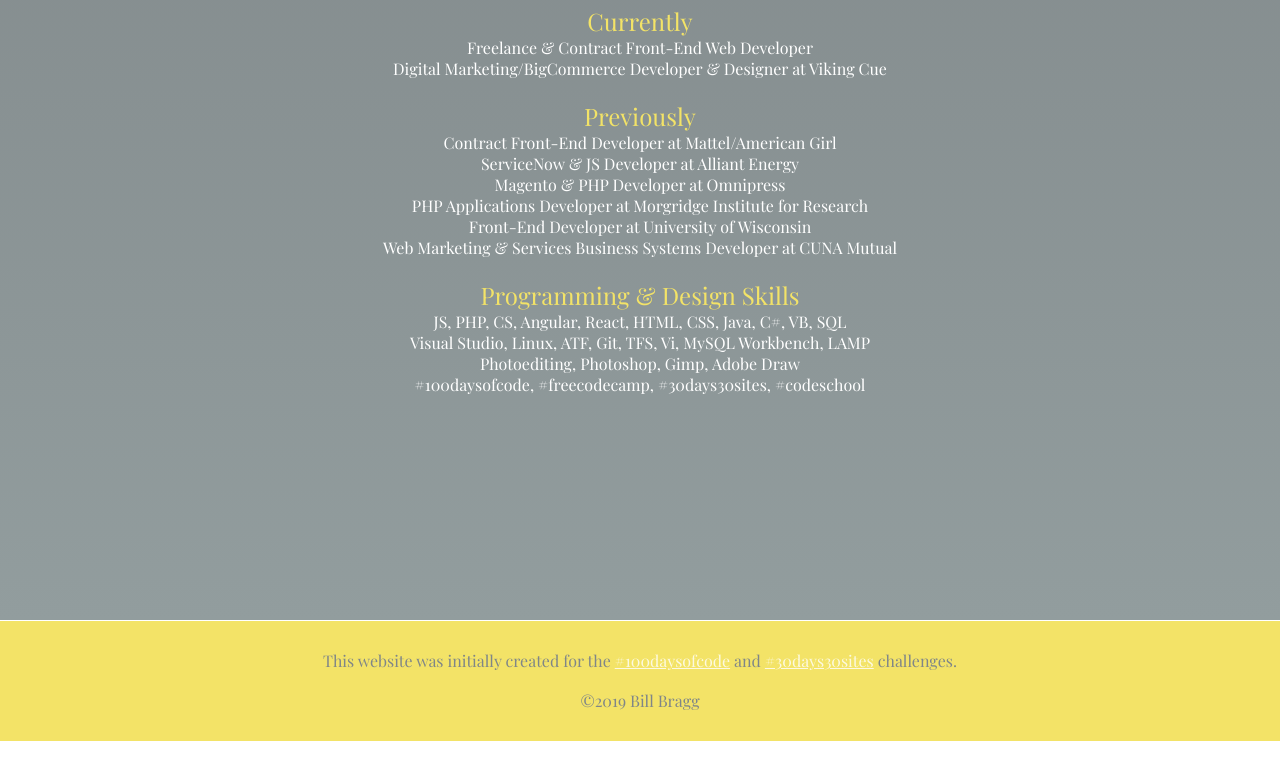
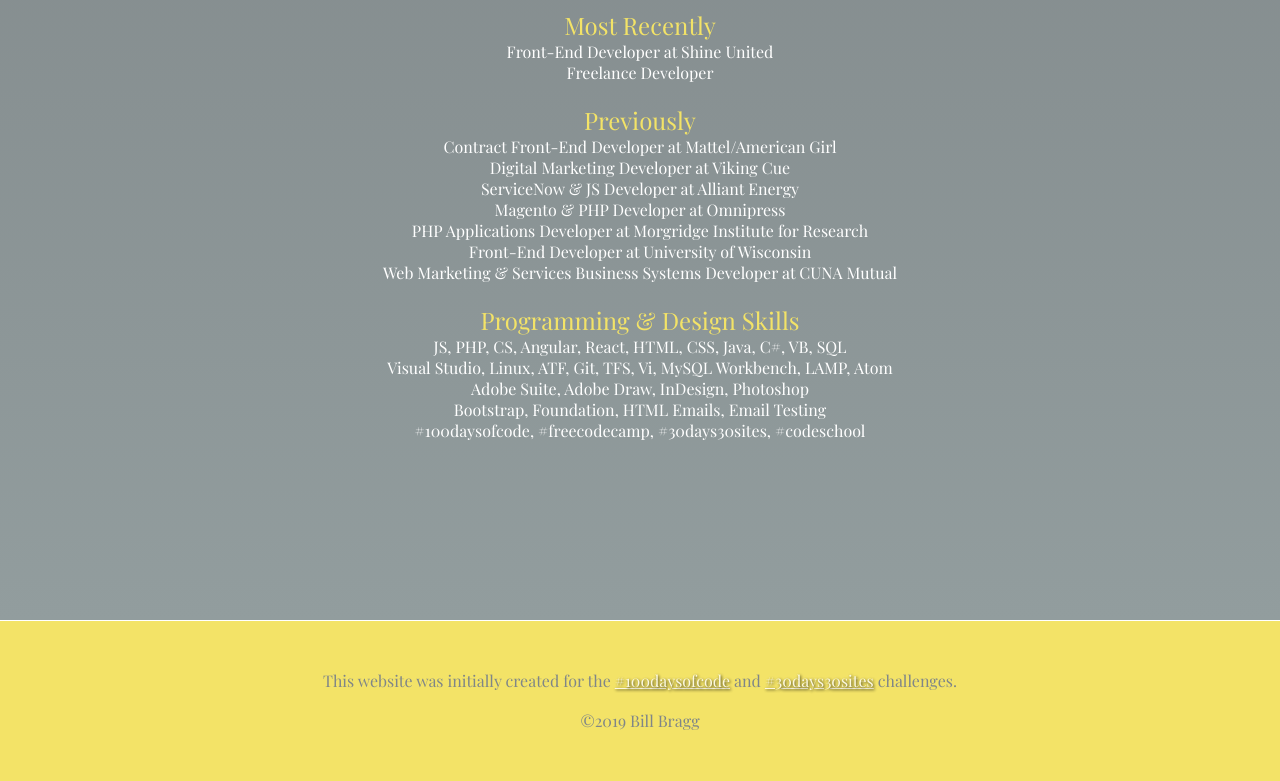
Before and after one commit to W8sconsin/W8sconsin.github.io, a plain HTML site: page about.html in a window 1280 px wide. Shown: the part 399-1180 px from the top of the page. Before the commit the page ends 1140 px from the top, so only its background shows below. Drawn offline with nearby package versions, Linux system fonts and the light colour scheme.

Commit message:
Text update for April 2019

```diff
--- a/about.html
+++ b/about.html
@@ -23,14 +23,14 @@
 
   <h1 class="title">Bill Bragg</h1>
   <div class="resume">
-    <img src="https://github.com/W8sconsin/30days30sitesd1/blob/master/IMG_1491.jpg?raw=true">
+    <img style="border: 2px solid darkgray;" src="https://github.com/W8sconsin/30days30sitesd1/blob/master/IMG_1491.jpg?raw=true">
     <br>
     <p>
     <br>
-    <h2>Currently</h2>
+    <h2>Most Recently</h2>
     <ul>
-      <li>Freelance &amp; Contract Front-End Web Developer</li>
-      <li>Digital Marketing/BigCommerce Developer &amp; Designer at Viking Cue</li>
+      <li>Front-End Developer at Shine United</li>
+      <li>Freelance Developer</li>
     </ul>
     </p>
     <br>
@@ -38,6 +38,7 @@
     <h2>Previously</h2>
     <ul>
       <li>Contract Front-End Developer at Mattel/American Girl</li>
+      <li>Digital Marketing Developer at Viking Cue</li>
       <li>ServiceNow &amp; JS Developer at Alliant Energy</li>
       <li>Magento &amp; PHP Developer at Omnipress</li>
       <li>PHP Applications Developer at Morgridge Institute for Research</li>
@@ -50,8 +51,9 @@
     <h2>Programming &amp; Design Skills</h2>
     <ul>
       <li>JS, PHP, CS, Angular, React, HTML, CSS, Java, C#, VB, SQL</li>
-      <li>Visual Studio, Linux, ATF, Git, TFS, Vi, MySQL Workbench, LAMP</li>
-      <li>Photoediting, Photoshop, Gimp, Adobe Draw</li>
+      <li>Visual Studio, Linux, ATF, Git, TFS, Vi, MySQL Workbench, LAMP, Atom</li>
+      <li>Adobe Suite, Adobe Draw, InDesign, Photoshop</li>
+      <li>Bootstrap, Foundation, HTML Emails, Email Testing</li>
       <li>#100daysofcode, #freecodecamp, #30days30sites, #codeschool</li>
     </ul>
   </p>
--- a/style.css
+++ b/style.css
@@ -26,6 +26,7 @@ h2{
 }
 .title a{
   color: #F3E367;
+  text-shadow: 1px 1px 3px #000000;
 }
 .title a:hover{
   color:#18181E;
@@ -71,6 +72,7 @@ nav ul li a {
   color: white;
   opacity: .9;
   text-decoration: none;
+  text-shadow: 1px 1px 3px #000000;
 }
 
 nav ul li a:hover {
@@ -129,8 +131,9 @@ nav ul li a:hover {
 a.show-all, a.contact-details {
   color: #F3E367;
   opacity: 0.65;
-  font-weight: 400em;
+  font-weight: 400;
   background: #929D9E;
+  text-shadow: 1px 1px 3px #000000;
 }
 
 .show-all:hover {
@@ -177,6 +180,7 @@ a.show-all, a.contact-details {
   background: white;
   color: #008080;
   text-decoration: none;
+  text-shadow: 1px 1px 3px #000000;
 }
 
 .contact-details:hover {
@@ -185,7 +189,7 @@ a.show-all, a.contact-details {
 }
 
 footer {
-  padding: 20px;
+  padding: 40px 20px;
   background-color: #F3E367;
   color: #7F8688;
   line-height: 40px;
@@ -195,6 +199,7 @@ footer {
 footer a {
   color: white;
   opacity: .8;
+  text-shadow: 1px 1px 3px #000000;
 }
 
 @media only screen and (max-width: 367px) {
```
Also changed, not shown: index.html (+1 -0 lines), snapshots.html (+1 -1 lines).
